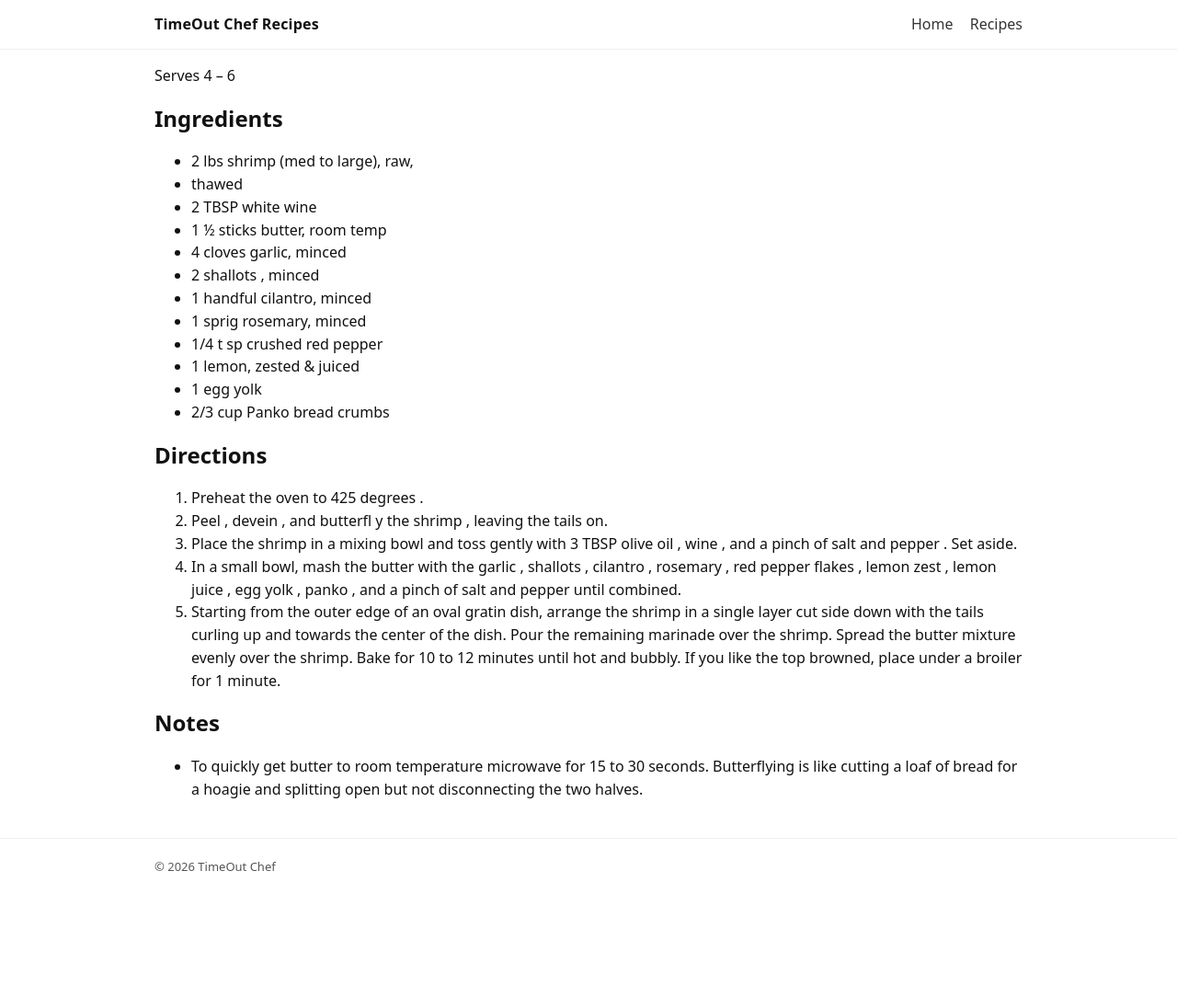
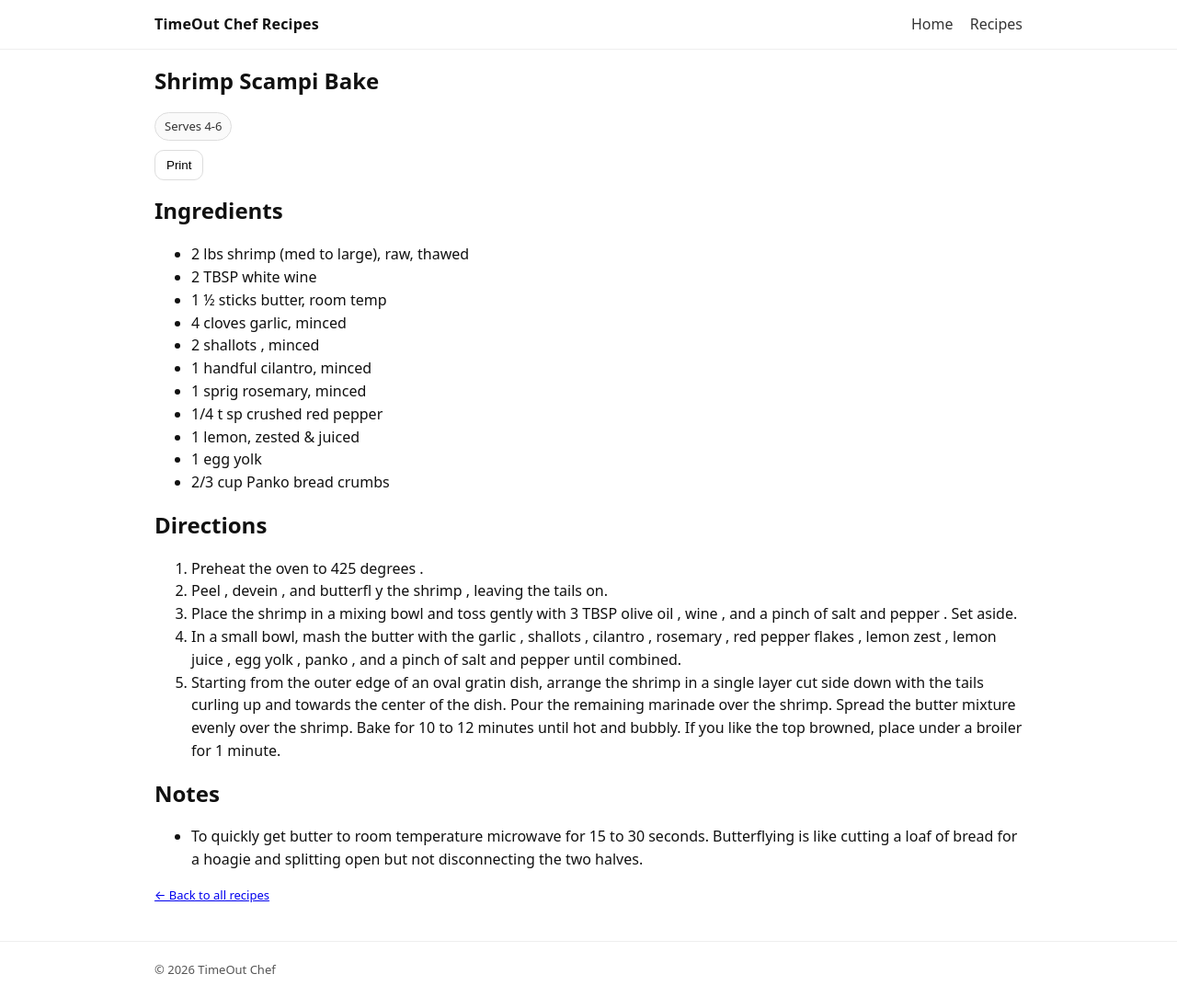
Before and after one commit to scottschrum79-design/timeoutchef.com, a Jekyll site: the page built from _recipes/shrimp-scampi-bake.md, in a window 1280 px wide and 1084 px high. Shown: the whole window at 92% size. Built offline with Jekyll 4.4.1, drawn with Linux system fonts in a browser that asks for light colours; some of the changed lines change nothing that is shown.

Commit message:
Update shrimp-scampi-bake.md

```diff
--- a/_recipes/shrimp-scampi-bake.md
+++ b/_recipes/shrimp-scampi-bake.md
@@ -1,14 +1,16 @@
 ---
-layout: default
+layout: recipe
+categories:
+- seafood
+- appetizer
+serves: 4-6
 title: "Shrimp Scampi Bake"
 ---
 
-<p class="pill">Serves 4 – 6</p>
 
 ## Ingredients
 
-- 2 lbs shrimp (med to large), raw,
-- thawed
+- 2 lbs shrimp (med to large), raw, thawed
 - 2 TBSP white wine
 - 1 ½ sticks butter, room temp
 - 4 cloves garlic, minced
```
